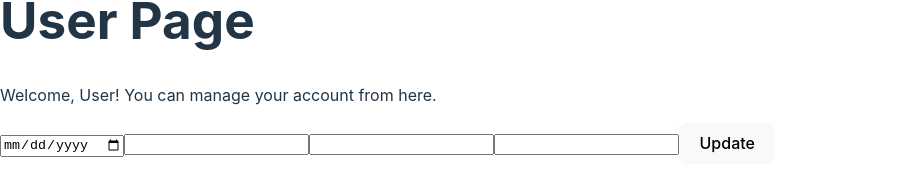
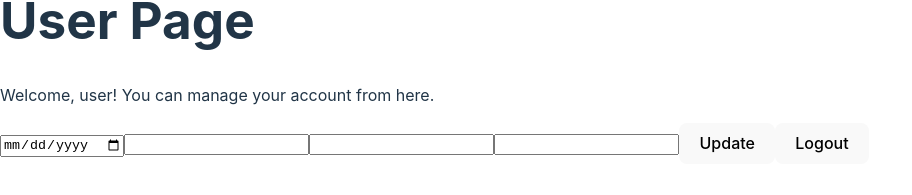
Before and after one commit to Cristoffer85/Flakeville-client, a React (Vite) app in the folder sf-frontend/: page /user in a window 1280 px wide. Shown: the part 395-590 px from the top of the page, without its empty margins (0-912 px from the left). Built offline with nearby package versions, Linux system fonts and the light colour scheme.

Commit message:
Login: Token + username store in browser local file solved
Logout: Token + username remove from browser local file solved

```diff
--- a/sf-frontend/src/components/Account.jsx
+++ b/sf-frontend/src/components/Account.jsx
@@ -34,6 +34,7 @@ function Account() {
                 // Save the token and user data in the state or local storage
                 console.log('Login successful:', data);
                 localStorage.setItem('token', data.jwt);
+                localStorage.setItem('username', data.user.username); // Set the username state variable
 
                 // Redirect based on authority
 
--- a/sf-frontend/src/components/Home.jsx
+++ b/sf-frontend/src/components/Home.jsx
@@ -5,7 +5,7 @@ function Home() {
         backgroundImage: "url('/MainBackground.png')",
         backgroundSize: 'cover',
         backgroundPosition: 'center',
-        height: '100hh', // Adjust the height according to your needs
+        height: '100hh', // Adjust the height according to your needs (vh = viewport height, hh = half of the viewport height, etc.)
         // You can add more background-related styles here, like backgroundRepeat, backgroundAttachment, etc.
     };
 
--- a/sf-frontend/src/components/UserAcc.jsx
+++ b/sf-frontend/src/components/UserAcc.jsx
@@ -1,11 +1,24 @@
 import React, { useState, useEffect } from 'react';
+import {useNavigate} from "react-router-dom";
 
 function User() {
-    const [username] = useState('user');
+    const username = localStorage.getItem('username');
     const [birthday, setBirthday] = useState('');
     const [address, setAddress] = useState('');
     const [telephone, setTelephone] = useState('');
     const [email, setEmail] = useState('');
+
+    const navigate = useNavigate();
+
+    const handleLogout = () => {
+        // Remove the token and username from local storage
+        localStorage.removeItem('token');
+        localStorage.removeItem('username');
+
+        // Redirect the user back to the login page
+        navigate('/account');
+    };
+
 
     // Fetch the user's data when the component mounts
     useEffect(() => {
@@ -23,7 +36,7 @@ function User() {
         const token = localStorage.getItem('token'); // Retrieve the token from local storage
 
         try {
-            const response = await fetch(`http://localhost:8080/user/${username}`, {
+            const response = await fetch(`http://localhost:8080/user/${username}`, { // Use the username state variable
                 method: 'PUT',
                 headers: {
                     'Content-Type': 'application/json',
@@ -45,16 +58,18 @@ function User() {
     return (
         <div>
             <h1>User Page</h1>
-            <p>Welcome, User! You can manage your account from here.</p>
+            <p>Welcome, user! You can manage your account from here.</p>
             <form onSubmit={handleUpdate}>
-                <input type="date" value={birthday} onChange={e => setBirthday(e.target.value)} required />
-                <input type="text" value={address} onChange={e => setAddress(e.target.value)} required />
-                <input type="tel" value={telephone} onChange={e => setTelephone(e.target.value)} required />
-                <input type="email" value={email} onChange={e => setEmail(e.target.value)} required />
+                <input type="date" value={birthday} onChange={e => setBirthday(e.target.value)} required/>
+                <input type="text" value={address} onChange={e => setAddress(e.target.value)} required/>
+                <input type="tel" value={telephone} onChange={e => setTelephone(e.target.value)} required/>
+                <input type="email" value={email} onChange={e => setEmail(e.target.value)} required/>
                 <button type="submit">Update</button>
+                <button onClick={handleLogout}>Logout</button>
             </form>
         </div>
     );
+
 }
 
 export default User;
```
